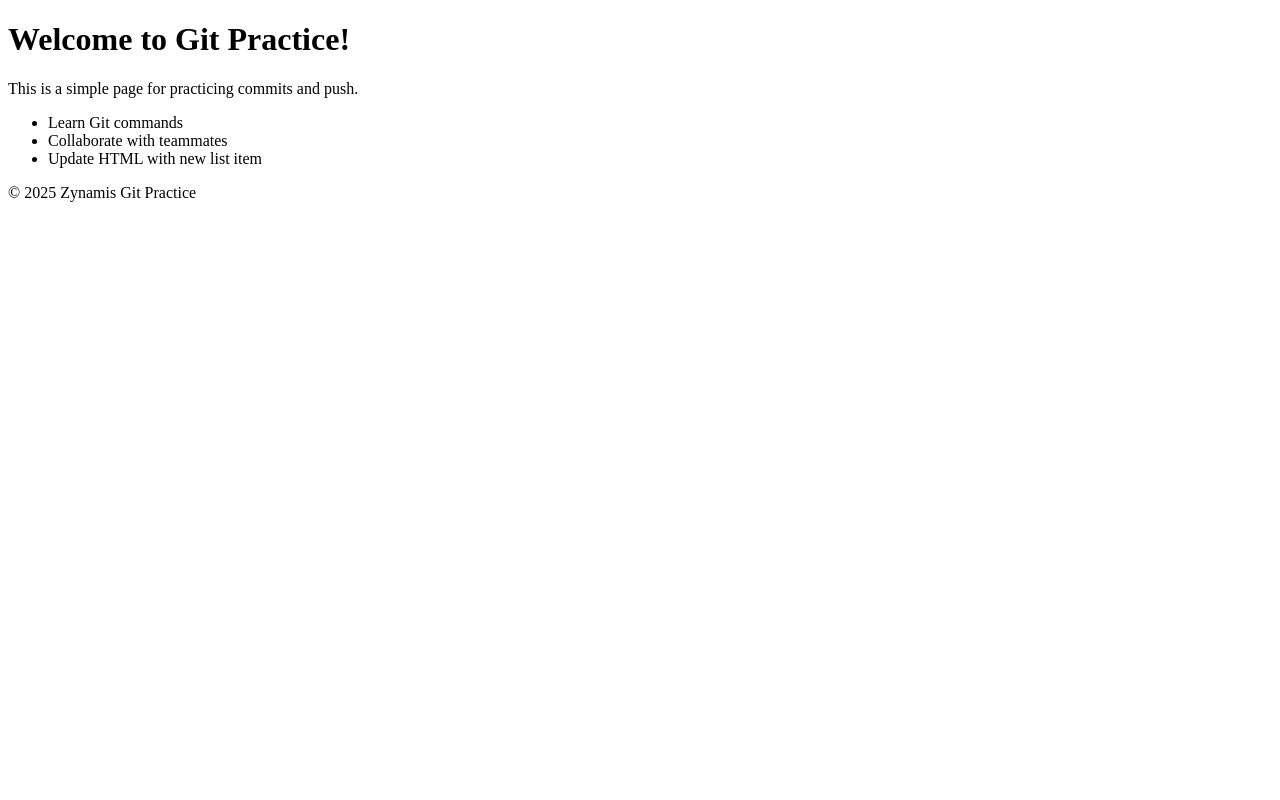
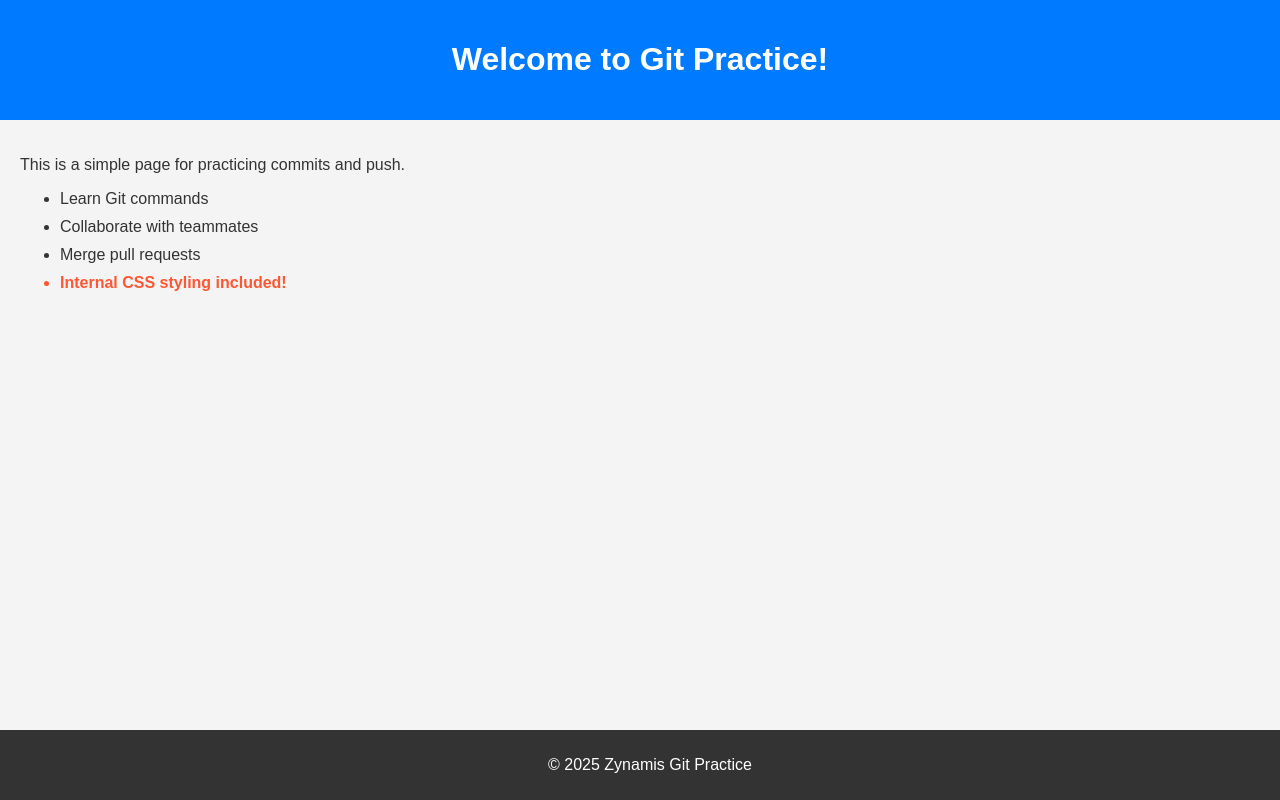
Before and after one commit to reenkambua/github-practice, a plain HTML site: page index.html in a window 1280 px wide. Drawn offline with Linux system fonts and the light colour scheme.

Commit message:
Added CSS styling

```diff
--- a/index.html
+++ b/index.html
@@ -4,7 +4,45 @@
     <meta charset="UTF-8">
     <meta name="viewport" content="width=device-width, initial-scale=1.0">
     <title>Git Practice Page</title>
-    <link rel="stylesheet" href="style.css">
+    <style>
+        body {
+            font-family: Arial, sans-serif;
+            background-color: #f4f4f4;
+            color: #333;
+            margin: 0;
+            padding: 0;
+        }
+
+        header {
+            background-color: #007bff;
+            color: white;
+            padding: 20px;
+            text-align: center;
+        }
+
+        main {
+            padding: 20px;
+        }
+
+        footer {
+            background-color: #333;
+            color: white;
+            text-align: center;
+            padding: 10px;
+            position: fixed;
+            width: 100%;
+            bottom: 0;
+        }
+
+        ul li {
+            margin: 10px 0;
+        }
+
+        .highlight {
+            color: #ff5733;
+            font-weight: bold;
+        }
+    </style>
 </head>
 <body>
     <header>
@@ -15,7 +53,8 @@
         <ul>
             <li>Learn Git commands</li>
             <li>Collaborate with teammates</li>
-            <li>Update HTML with new list item</li>
+            <li>Merge pull requests</li>
+            <li class="highlight">Internal CSS styling included!</li>
         </ul>
     </main>
     <footer>
```
